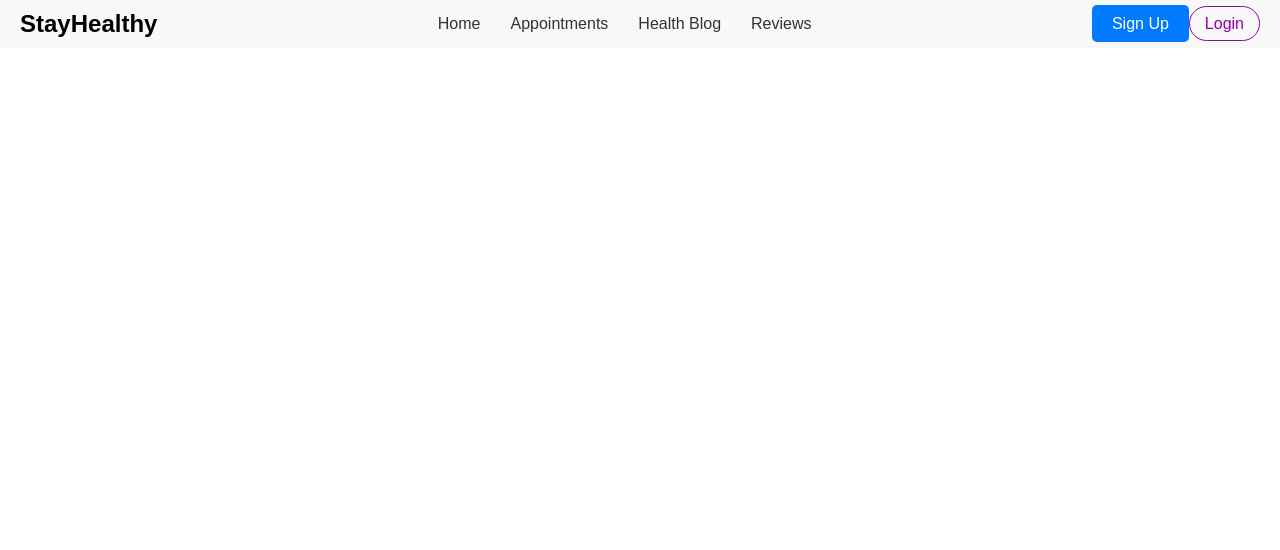
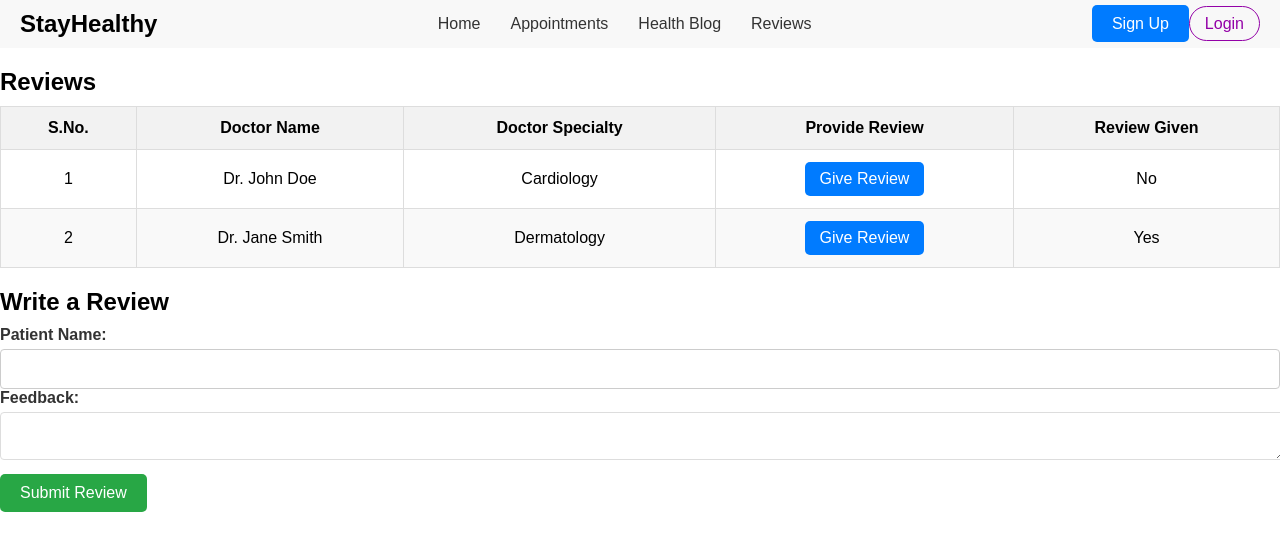
Before and after one commit to 9t0wl/healthylives, a React (Create React App) app: page /reviews in a window 1280 px wide. Shown: the top 550 px of the page. Built offline with nearby package versions, Linux system fonts and the light colour scheme.

Commit message:
Added review forms

```diff
--- a/src/App.js
+++ b/src/App.js
@@ -6,7 +6,8 @@ import Navbar from "./components/Navbar";
 import LandingPage from "./components/LandingPage";
 import SignUpForm from "./components/SignUpForm";
 import LoginForm from "./components/LoginForm";
-import AppointmentBooking from "./components/AppointmentBooking"; // Import AppointmentBooking
+import AppointmentBooking from "./components/AppointmentBooking";
+import Reviews from "./components/Reviews"; // Import Reviews
 
 function App() {
   return (
@@ -17,8 +18,9 @@ function App() {
           <Route path="/" element={<LandingPage />} />
           <Route path="/signup" element={<SignUpForm />} />
           <Route path="/login" element={<LoginForm />} />
-          <Route path="/appointments" element={<AppointmentBooking />} />{" "}
-          {/* Add AppointmentBooking route */}
+          <Route path="/appointments" element={<AppointmentBooking />} />
+          <Route path="/reviews" element={<Reviews />} />{" "}
+          {/* Add Reviews route */}
         </Routes>
       </div>
     </Router>
--- a/src/components/Navbar.js
+++ b/src/components/Navbar.js
@@ -17,7 +17,7 @@ function Navbar() {
           <a href="#">Health Blog</a>
         </li>
         <li>
-          <a href="#">Reviews</a>
+          <Link to="/reviews">Reviews</Link> {/* Add Reviews link */}
         </li>
       </ul>
       <div className="nav-buttons">
--- /dev/null
+++ b/src/components/ReviewForm.js
@@ -0,0 +1,35 @@
+// ReviewForm.js
+import React, { useState } from "react";
+import "./Reviews.css";
+
+function ReviewForm() {
+  const [patientName, setPatientName] = useState("");
+  const [feedback, setFeedback] = useState("");
+
+  const handleSubmit = (event) => {
+    event.preventDefault();
+    // Handle form submission
+  };
+
+  return (
+    <form className="review-form" onSubmit={handleSubmit}>
+      <h2>Write a Review</h2>
+      <label htmlFor="patientName">Patient Name:</label>
+      <input
+        type="text"
+        id="patientName"
+        value={patientName}
+        onChange={(e) => setPatientName(e.target.value)}
+      />
+      <label htmlFor="feedback">Feedback:</label>
+      <textarea
+        id="feedback"
+        value={feedback}
+        onChange={(e) => setFeedback(e.target.value)}
+      ></textarea>
+      <button type="submit">Submit Review</button>
+    </form>
+  );
+}
+
+export default ReviewForm;
--- /dev/null
+++ b/src/components/Reviews.css
@@ -0,0 +1,58 @@
+/* Reviews.css */
+.reviews-section table {
+  width: 100%;
+  border-collapse: collapse;
+}
+
+.reviews-section th,
+.reviews-section td {
+  border: 1px solid #ddd;
+  padding: 12px;
+  text-align: center; /* Center text */
+}
+
+.reviews-section th {
+  background-color: #f2f2f2;
+  font-weight: bold;
+}
+
+.reviews-section tr:nth-child(even) {
+  background-color: #f9f9f9; /* Alternating row colors */
+}
+
+.reviews-section button {
+  background-color: #007bff;
+  color: white;
+  padding: 8px 15px;
+  border: none;
+  border-radius: 5px;
+  cursor: pointer;
+}
+
+.review-form {
+  margin-top: 20px;
+}
+
+.review-form label {
+  display: block;
+  margin-bottom: 5px;
+  font-weight: bold;
+}
+
+review-form input,
+.review-form textarea {
+  width: calc(100% - 12px);
+  padding: 8px;
+  border: 1px solid #ddd;
+  border-radius: 4px;
+  margin-bottom: 10px;
+}
+
+.review-form button[type="submit"] {
+  background-color: #28a745;
+  color: white;
+  padding: 10px 20px;
+  border: none;
+  border-radius: 5px;
+  cursor: pointer;
+}
--- /dev/null
+++ b/src/components/Reviews.js
@@ -0,0 +1,54 @@
+// Reviews.js
+import React from "react";
+import ReviewForm from "./ReviewForm";
+import "./Reviews.css";
+
+function Reviews() {
+  const doctors = [
+    {
+      id: 1,
+      name: "Dr. John Doe",
+      specialty: "Cardiology",
+      reviewGiven: false,
+    },
+    {
+      id: 2,
+      name: "Dr. Jane Smith",
+      specialty: "Dermatology",
+      reviewGiven: true,
+    },
+  ];
+
+  return (
+    <div className="reviews-section">
+      <h2>Reviews</h2>
+      <table>
+        <thead>
+          <tr>
+            <th>S.No.</th>
+            <th>Doctor Name</th>
+            <th>Doctor Specialty</th>
+            <th>Provide Review</th>
+            <th>Review Given</th>
+          </tr>
+        </thead>
+        <tbody>
+          {doctors.map((doctor) => (
+            <tr key={doctor.id}>
+              <td>{doctor.id}</td>
+              <td>{doctor.name}</td>
+              <td>{doctor.specialty}</td>
+              <td>
+                <button>Give Review</button>
+              </td>
+              <td>{doctor.reviewGiven ? "Yes" : "No"}</td>
+            </tr>
+          ))}
+        </tbody>
+      </table>
+      <ReviewForm />
+    </div>
+  );
+}
+
+export default Reviews;
```
